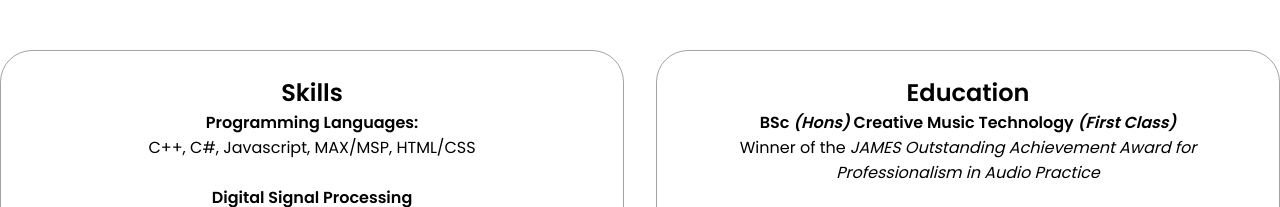
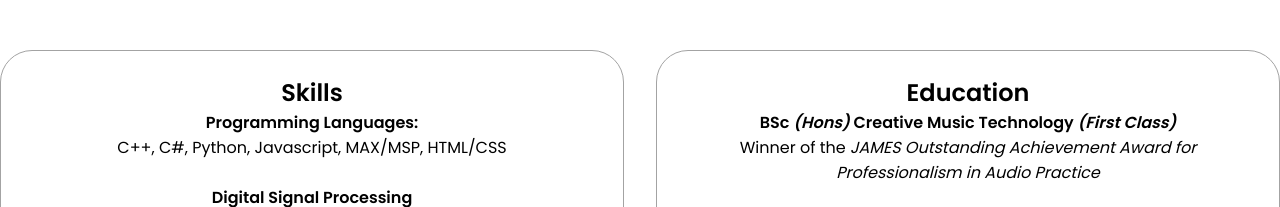
Before and after one commit to opals-audio/Portfolio_NathanKelly, a plain HTML site: page index.html in a window 1280 px wide. Shown: the part 1380-1587 px from the top of the page. Drawn offline with Linux system fonts and the light colour scheme.

Commit message:
Update index.html

```diff
--- a/index.html
+++ b/index.html
@@ -88,7 +88,7 @@
               <h2>Skills</h2>
               <dl>
                 <dt>Programming Languages:</dt>
-                <dd>C++, C#, Javascript, MAX/MSP, HTML/CSS</dd>
+                <dd>C++, C#, Python, Javascript, MAX/MSP, HTML/CSS</dd>
                 <br />
                 <dt>Digital Signal Processing</dt>
                 <dd>
```
